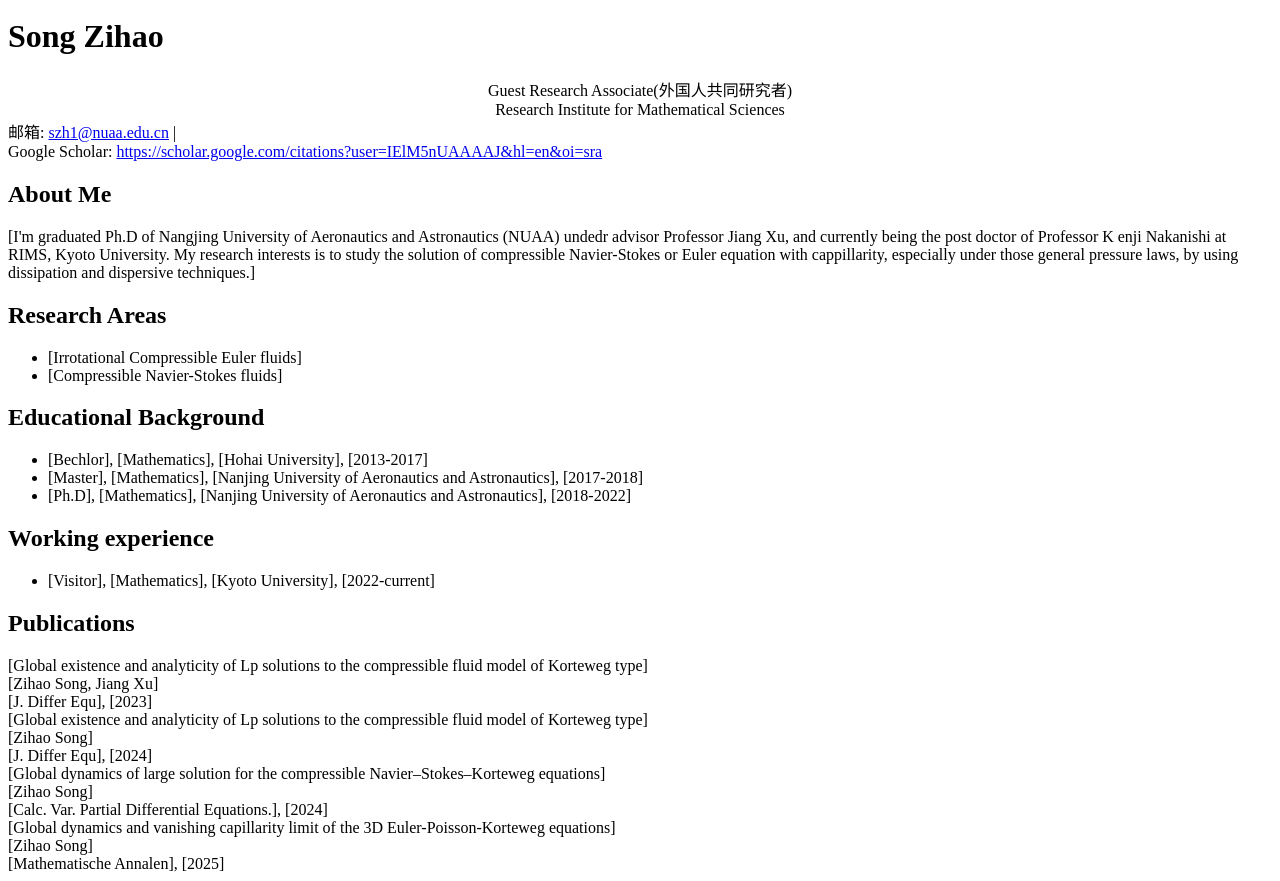
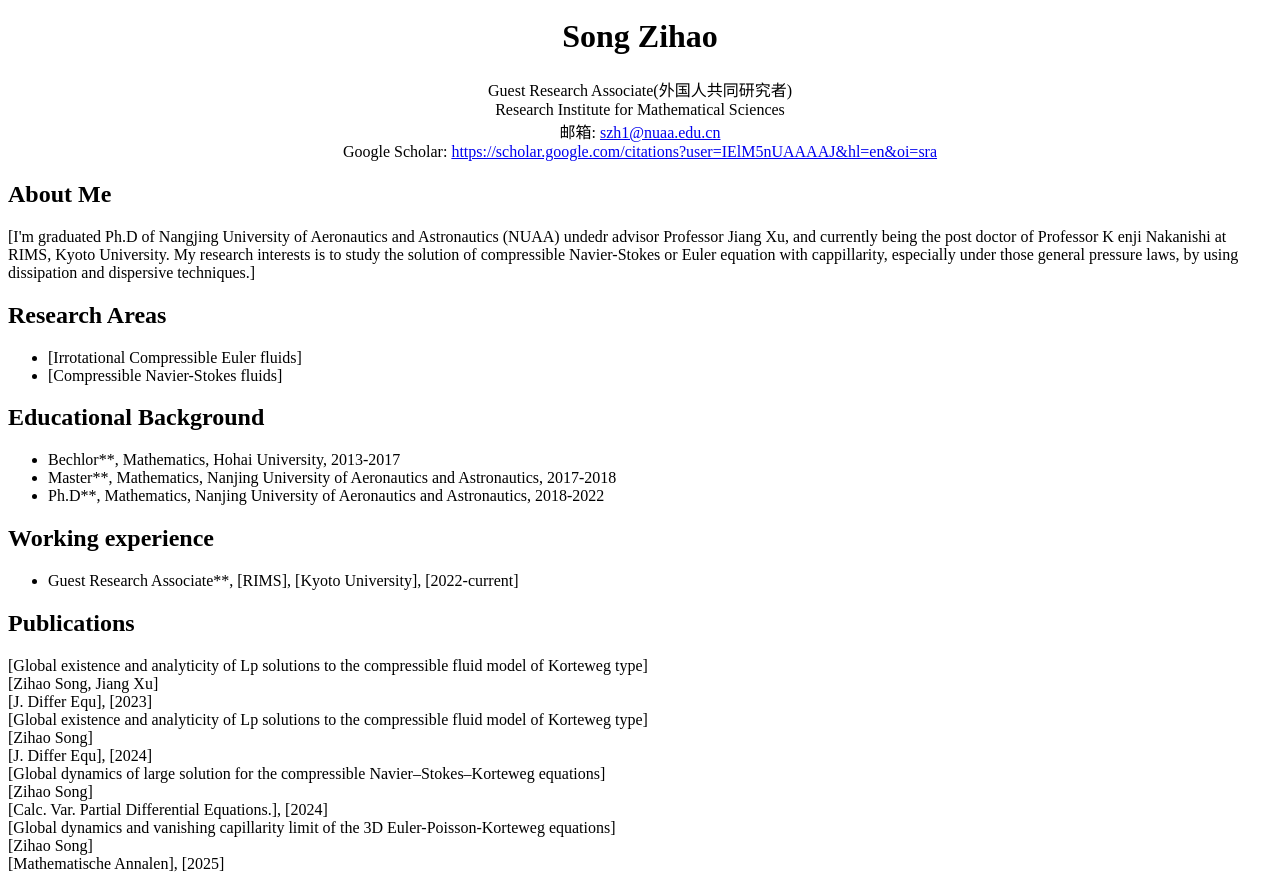
Before and after one commit to Songzh-1995/.github.io, a plain HTML site: page index.html in a window 1280 px wide. Shown: the part 29-910 px from the top of the page. Drawn offline with Linux system fonts and the light colour scheme.

Commit message:
Update index.html

```diff
--- a/index.html
+++ b/index.html
@@ -87,12 +87,12 @@
 <body>
     <header>
         <img src="[您的照片路径]" alt="[Song Zihao]" class="profile-img">
-        <h1>Song Zihao</h1>
+        <h1><div align="center">Song Zihao</h1></div>
         <div  align="center"> Guest Research Associate(外国人共同研究者)</div>
         <div align="center">Research Institute for Mathematical Sciences</div>
-        <div class="contact">
-            邮箱: <a href="mailto:您的邮箱">szh1@nuaa.edu.cn</a> | </div>
-    <div class="contact">
+        <div  align="center">
+            邮箱: <a href="mailto:您的邮箱">szh1@nuaa.edu.cn</a>  </div>
+    <div  align="center">
             Google Scholar: <a href="[Google Scholar链接]">https://scholar.google.com/citations?user=IElM5nUAAAAJ&hl=en&oi=sra</a>
         </div>
     </header>
@@ -118,16 +118,16 @@
     <section id="education">
         <h2>Educational Background</h2>
         <ul>
-            <li>[Bechlor], [Mathematics], [Hohai University], [2013-2017]</li>
-            <li>[Master], [Mathematics], [Nanjing University of Aeronautics and Astronautics], [2017-2018]</li>
-<li>[Ph.D], [Mathematics], [Nanjing University of Aeronautics and Astronautics], [2018-2022]</li>
+            <li>Bechlor**, Mathematics, Hohai University, 2013-2017</li>
+            <li>Master**, Mathematics, Nanjing University of Aeronautics and Astronautics, 2017-2018</li>
+<li>Ph.D**, Mathematics, Nanjing University of Aeronautics and Astronautics, 2018-2022</li>
         </ul>
     </section>
 
     <section id="teaching">
         <h2>Working experience</h2>
         <ul>
-            <li>[Visitor], [Mathematics], [Kyoto University], [2022-current]</li>
+            <li>Guest Research Associate**, [RIMS], [Kyoto University], [2022-current]</li>
 
         </ul>
     </section>
```
